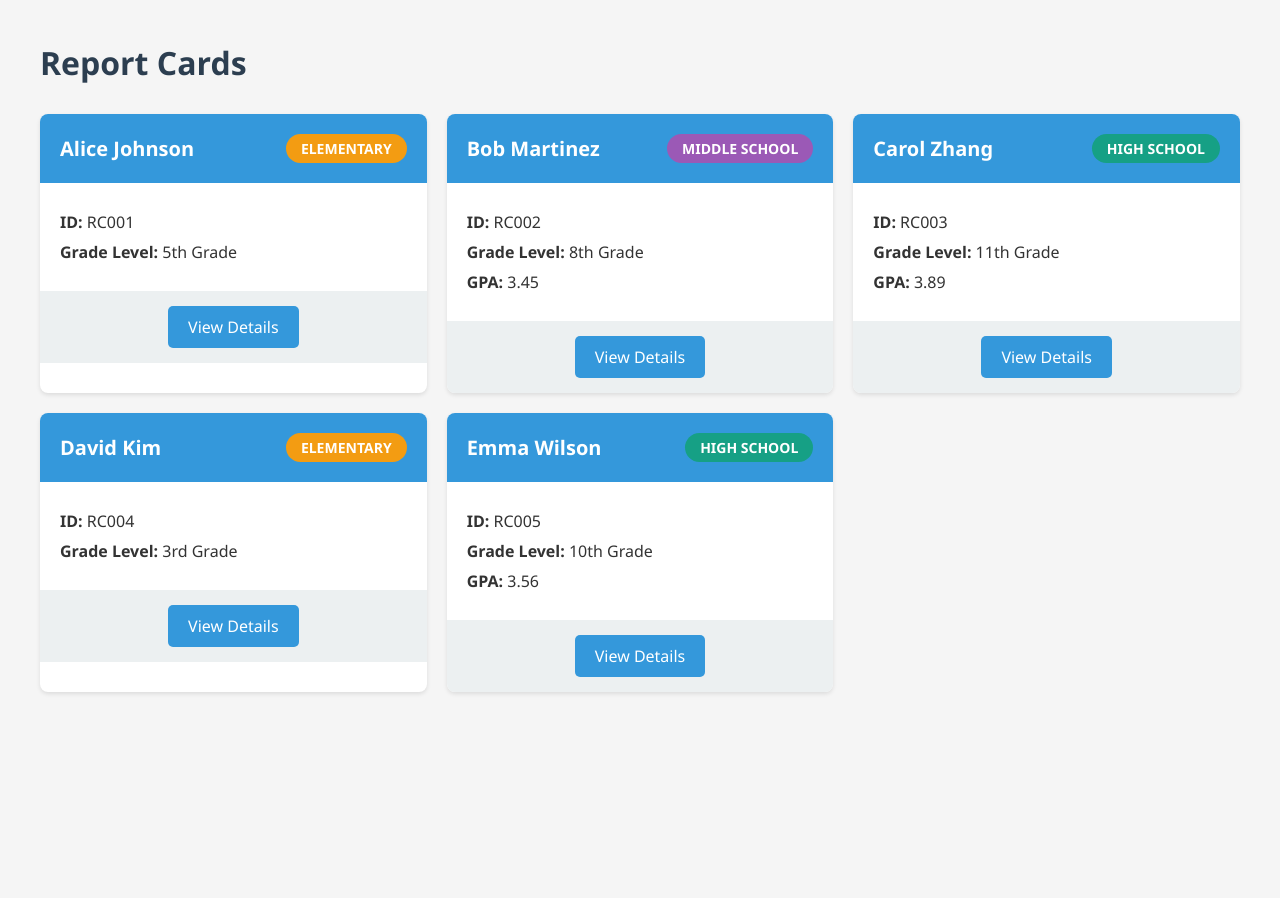
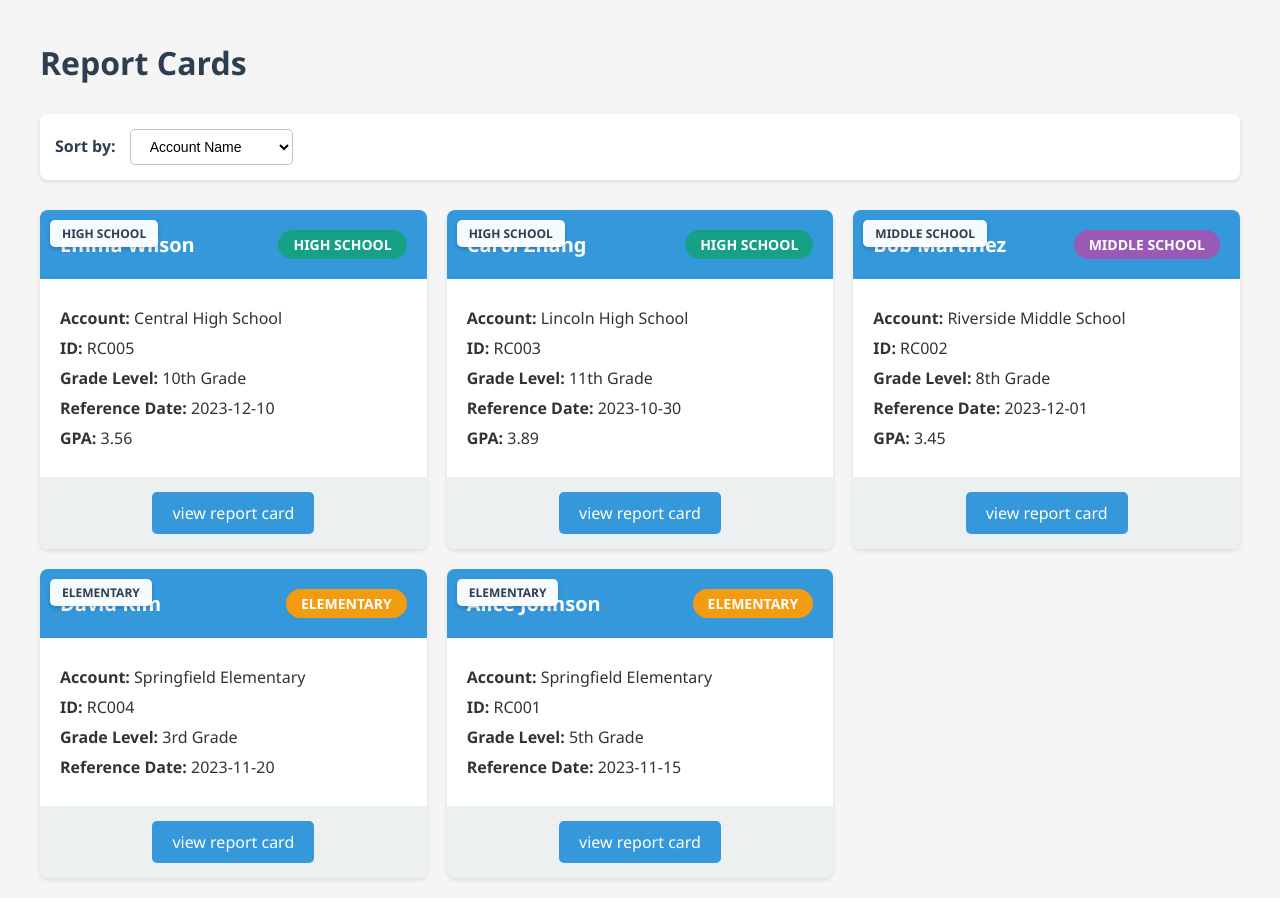
Before and after one commit to jcquarto/report_card_interface_via_ai, a Rails app: page / in a window 1280 px wide. Before the commit the page ends 694 px from the top, so only its background shows below. Run offline with Rails 7, Linux system fonts and the light colour scheme.

Commit message:
Add account name and reference date fields, update index page with sorting
Co-authored-by: jcquarto <331569+jcquarto@users.noreply.github.com>

```diff
--- a/app/assets/stylesheets/application.css
+++ b/app/assets/stylesheets/application.css
@@ -72,6 +72,51 @@ h3 {
   color: white;
 }
 
+/* Sort Controls */
+.sort-controls {
+  margin-top: 20px;
+  margin-bottom: 20px;
+  padding: 15px;
+  background-color: white;
+  border-radius: 8px;
+  box-shadow: 0 2px 4px rgba(0,0,0,0.1);
+}
+
+.sort-controls label {
+  font-weight: bold;
+  margin-right: 10px;
+  color: #2c3e50;
+}
+
+.sort-controls select {
+  padding: 8px 15px;
+  border: 1px solid #bdc3c7;
+  border-radius: 5px;
+  font-size: 14px;
+  background-color: white;
+  cursor: pointer;
+}
+
+.sort-controls select:hover {
+  border-color: #3498db;
+}
+
+/* Card Type Badge in Upper Left */
+.card-type-badge {
+  position: absolute;
+  top: 10px;
+  left: 10px;
+  background-color: rgba(255, 255, 255, 0.95);
+  padding: 5px 12px;
+  border-radius: 5px;
+  font-size: 12px;
+  font-weight: bold;
+  text-transform: uppercase;
+  color: #2c3e50;
+  box-shadow: 0 2px 4px rgba(0,0,0,0.2);
+  z-index: 10;
+}
+
 /* Report Cards List (Index Page) */
 .report-cards-list {
   display: grid;
@@ -81,6 +126,7 @@ h3 {
 }
 
 .report-card-item {
+  position: relative;
   background: white;
   border-radius: 8px;
   box-shadow: 0 2px 4px rgba(0,0,0,0.1);
--- a/app/controllers/report_cards_controller.rb
+++ b/app/controllers/report_cards_controller.rb
@@ -1,6 +1,34 @@
 class ReportCardsController < ApplicationController
   def index
     @report_cards = ReportCard.all
+    @sort_by = params[:sort_by] || 'default'
+
+    @report_cards = case @sort_by
+    when 'by_date'
+      # Sort by reference date DESC, then account name ASC, then report card type ASC
+      @report_cards.sort do |a, b|
+        comparison = b.reference_date <=> a.reference_date
+        comparison = a.account_name <=> b.account_name if comparison == 0
+        comparison = a.report_card_type <=> b.report_card_type if comparison == 0
+        comparison
+      end
+    when 'by_type'
+      # Sort by report card type ASC, then account name ASC, then reference date DESC
+      @report_cards.sort do |a, b|
+        comparison = a.report_card_type <=> b.report_card_type
+        comparison = a.account_name <=> b.account_name if comparison == 0
+        comparison = b.reference_date <=> a.reference_date if comparison == 0
+        comparison
+      end
+    else
+      # Default: Sort by account name ASC, then report card type ASC, then reference date DESC
+      @report_cards.sort do |a, b|
+        comparison = a.account_name <=> b.account_name
+        comparison = a.report_card_type <=> b.report_card_type if comparison == 0
+        comparison = b.reference_date <=> a.reference_date if comparison == 0
+        comparison
+      end
+    end
   end
 
   def show
--- a/app/models/report_card.rb
+++ b/app/models/report_card.rb
@@ -1,11 +1,13 @@
 class ReportCard
-  attr_reader :uuid, :student_name, :report_card_type, :grade_level, :data
+  attr_reader :uuid, :account_name, :student_name, :report_card_type, :grade_level, :reference_date, :data
 
   def initialize(attributes)
     @uuid = attributes['uuid']
+    @account_name = attributes['account_name']
     @student_name = attributes['student_name']
     @report_card_type = attributes['report_card_type']
     @grade_level = attributes['grade_level']
+    @reference_date = attributes['reference_date']
     @data = attributes
   end
 
--- a/app/views/report_cards/index.html.erb
+++ b/app/views/report_cards/index.html.erb
@@ -1,9 +1,21 @@
 <div class="container">
   <h1>Report Cards</h1>
+
+  <div class="sort-controls">
+    <label for="sort-select">Sort by:</label>
+    <select id="sort-select" onchange="window.location.href='?sort_by=' + this.value">
+      <option value="default" <%= 'selected' if @sort_by == 'default' %>>Account Name</option>
+      <option value="by_date" <%= 'selected' if @sort_by == 'by_date' %>>Reference Date</option>
+      <option value="by_type" <%= 'selected' if @sort_by == 'by_type' %>>Report Card Type</option>
+    </select>
+  </div>
 
   <div class="report-cards-list">
     <% @report_cards.each do |report_card| %>
       <div class="report-card-item">
+        <div class="card-type-badge">
+          <%= report_card.report_card_type.humanize %>
+        </div>
         <div class="card-header">
           <h2><%= report_card.student_name %></h2>
           <span class="badge <%= report_card.report_card_type %>">
@@ -11,14 +23,16 @@
           </span>
         </div>
         <div class="card-body">
+          <p><strong>Account:</strong> <%= report_card.account_name %></p>
           <p><strong>ID:</strong> <%= report_card.uuid %></p>
           <p><strong>Grade Level:</strong> <%= report_card.grade_level %></p>
+          <p><strong>Reference Date:</strong> <%= report_card.reference_date %></p>
           <% if report_card.gpa %>
             <p><strong>GPA:</strong> <%= report_card.gpa %></p>
           <% end %>
         </div>
         <div class="card-footer">
-          <%= link_to 'View Details', report_card_path(report_card.uuid), class: 'btn btn-primary' %>
+          <%= link_to 'view report card', report_card_path(report_card.uuid), class: 'btn btn-primary' %>
         </div>
       </div>
     <% end %>
--- a/config/report_cards.json
+++ b/config/report_cards.json
@@ -1,9 +1,11 @@
 [
   {
     "uuid": "RC001",
+    "account_name": "Springfield Elementary",
     "student_name": "Alice Johnson",
     "report_card_type": "elementary",
     "grade_level": "5th Grade",
+    "reference_date": "2023-11-15",
     "teacher": "Ms. Smith",
     "subjects": [
       {
@@ -35,9 +37,11 @@
   },
   {
     "uuid": "RC002",
+    "account_name": "Riverside Middle School",
     "student_name": "Bob Martinez",
     "report_card_type": "middle_school",
     "grade_level": "8th Grade",
+    "reference_date": "2023-12-01",
     "gpa": 3.45,
     "courses": [
       {
@@ -76,9 +80,11 @@
   },
   {
     "uuid": "RC003",
+    "account_name": "Lincoln High School",
     "student_name": "Carol Zhang",
     "report_card_type": "high_school",
     "grade_level": "11th Grade",
+    "reference_date": "2023-10-30",
     "gpa": 3.89,
     "weighted_gpa": 4.15,
     "class_rank": 15,
@@ -133,9 +139,11 @@
   },
   {
     "uuid": "RC004",
+    "account_name": "Springfield Elementary",
     "student_name": "David Kim",
     "report_card_type": "elementary",
     "grade_level": "3rd Grade",
+    "reference_date": "2023-11-20",
     "teacher": "Mrs. Taylor",
     "subjects": [
       {
@@ -167,9 +175,11 @@
   },
   {
     "uuid": "RC005",
+    "account_name": "Central High School",
     "student_name": "Emma Wilson",
     "report_card_type": "high_school",
     "grade_level": "10th Grade",
+    "reference_date": "2023-12-10",
     "gpa": 3.56,
     "weighted_gpa": 3.72,
     "class_rank": 85,
```
